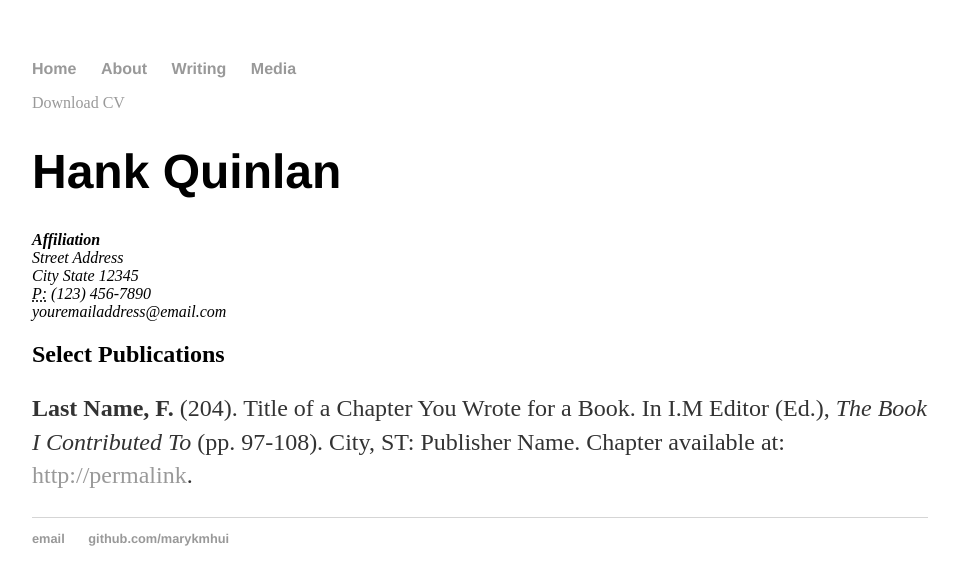
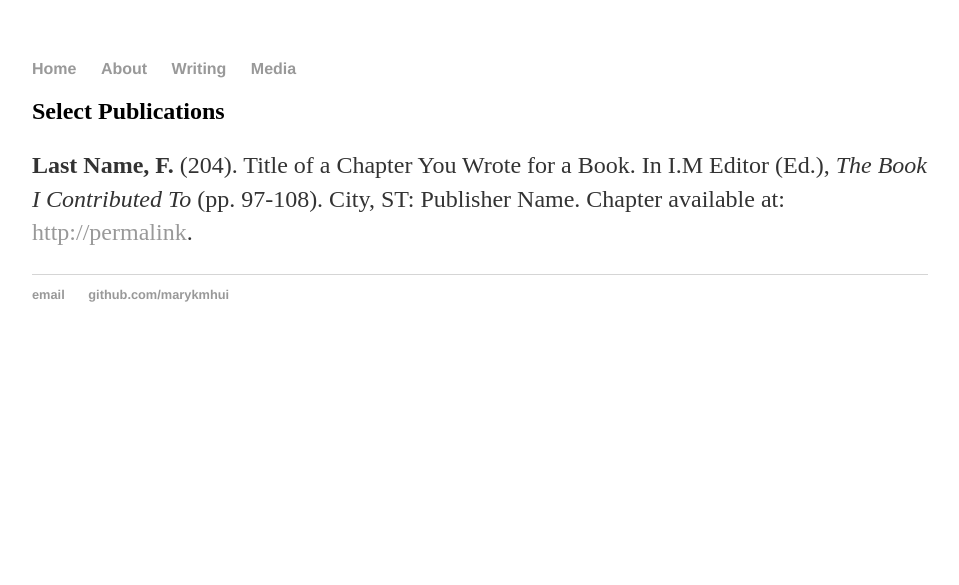
Before and after one commit to marykmhui/marykmhui, a Jekyll site: the page built from writing/index.html, in a window 1280 px wide. Shown: the top 585 px of the page, without its empty margins (160-1119 px from the left). Built offline with Jekyll 4.4.1, drawn with Linux system fonts in a browser that asks for light colours.

Commit message:
Update index.html

```diff
--- a/writing/index.html
+++ b/writing/index.html
@@ -1,22 +1,12 @@
 ---
 layout: default
-title: CV of Your Name
+title: Writing
 ---
 
-	<div class="cv">
-		<a href="#" class="download" title="Download CV as PDF">Download CV</a>
-					<h1>Hank Quinlan</h1>
-					<address>
-					<strong>Affiliation</strong><br>
-					Street Address<br>
-					City State 12345<br>
-					<abbr title="phone">P:</abbr> (123) 456-7890<br>
-					<span class="obfuscate">youremailaddress@email.com</span>
-					</address>
+	<div class="writing">
+	<h2>Select Publications</h2>
 
-					<h2>Select Publications</h2>
-
-					<p><strong>Last Name, F.</strong> (204). Title of a Chapter You Wrote for a Book. In I.M Editor (Ed.), <em>The Book I Contributed To</em> (pp. 97-108). City, ST: Publisher Name. Chapter available at: <a href="#">http://permalink</a>.
+	<p><strong>Last Name, F.</strong> (204). Title of a Chapter You Wrote for a Book. In I.M Editor (Ed.), <em>The Book I Contributed To</em> (pp. 97-108). City, ST: Publisher Name. Chapter available at: <a href="#">http://permalink</a>.
 
 
 	</div>
```
